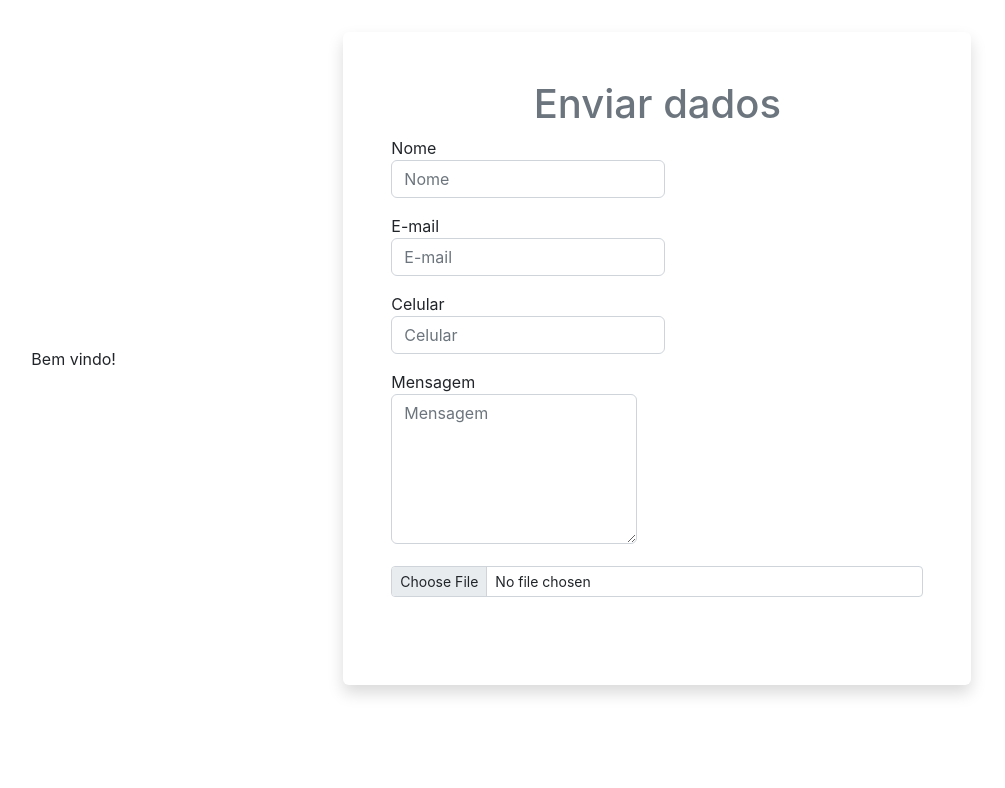
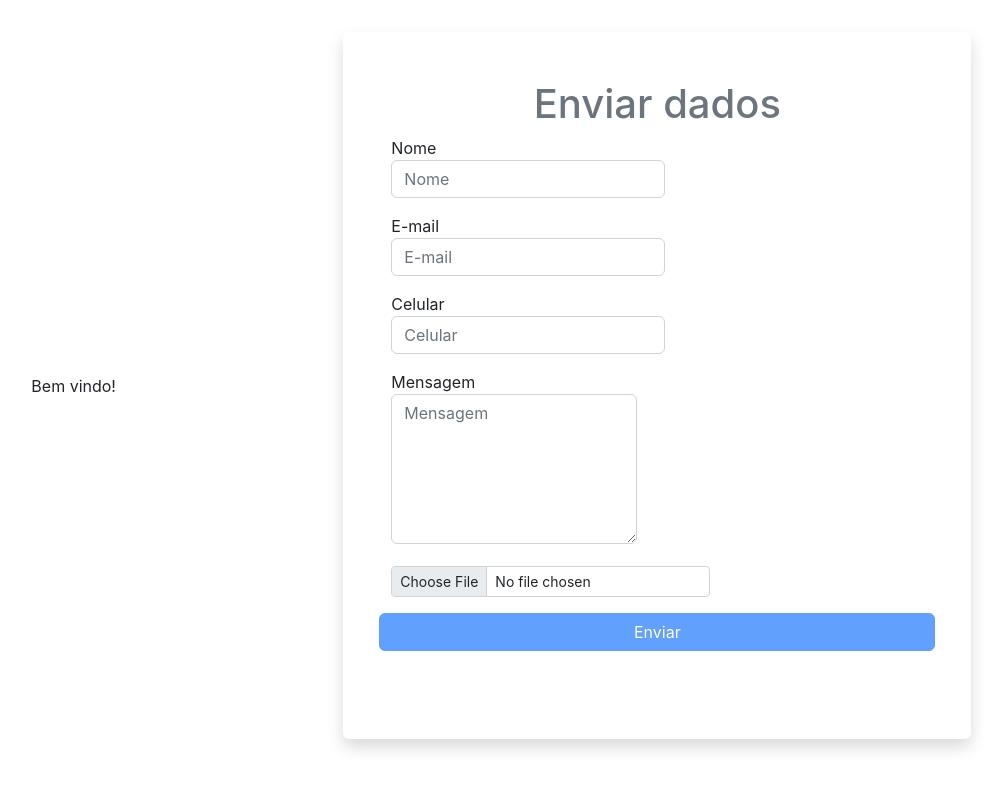
Before and after one commit to GustavoSFer/msb-front-end, a React (Create React App) app: page / in a window 1280 px wide. Shown: the top 788 px of the page, without its empty margins (200-1205 px from the left). Built offline with nearby package versions, Linux system fonts and the light colour scheme.

Commit message:
Feat: Botão enviar e validando email

```diff
--- /dev/null
+++ b/src/Components/Button.jsx
@@ -0,0 +1,24 @@
+import React from 'react';
+import PropTypes from 'prop-types';
+
+function Button({ children, disable, onClick }) {
+  return (
+    <button
+      type="button"
+      className="btn btn-primary mt-3"
+      disabled={disable}
+      onClick={onClick}
+    >
+      {children}
+    </button>
+  );
+}
+
+Button.defaultProps = { disable: false, onClick: () => {} };
+Button.propTypes = {
+  children: PropTypes.node.isRequired,
+  disable: PropTypes.bool,
+  onClick: PropTypes.func,
+};
+
+export default Button;
--- a/src/Pages/Cadastro.jsx
+++ b/src/Pages/Cadastro.jsx
@@ -1,4 +1,5 @@
 import React, { useState } from 'react';
+import Button from '../Components/Button';
 import Input from '../Components/Input';
 import '../Style/Input.css';
 
@@ -11,10 +12,21 @@ function Cadastro() {
 
   const handleSubmit = (e) => {
     e.preventDefault();
-    console.log(name);
-    e.preventDefault();
-    const formData = new FormData();
-    formData.append('file', file);
+    const typeFile = ['pdf', 'doc', 'docx', 'odt', 'txt'];
+    const extensao = file.name.split('.');
+    if (typeFile.includes(extensao[1])) {
+      console.log('correto');
+    } else {
+      console.log('incorreto');
+    }
+    // const formData = new FormData();
+    // formData.append('file', file);
+    // console.log(file);
+  };
+
+  const isValid = (emailToTest) => {
+    const regexEmail = /^[a-z0-9.]+@[a-z0-9]+\.[a-z]+(\.[a-z]+)?$/i;
+    return regexEmail.test(emailToTest);
   };
 
   return (
@@ -70,12 +82,21 @@ function Cadastro() {
                 </label>
               </div>
               <div>
-                <input
-                  type="file"
-                  className="form-control form-control-sm mt-3"
-                  onChange={(e) => setFile(e.target.files[0])}
-                />
+                <label htmlFor="file">
+                  <input
+                    type="file"
+                    id="file"
+                    className="form-control form-control-sm mt-3"
+                    onChange={(e) => setFile(e.target.files[0])}
+                  />
+                </label>
               </div>
+              <Button
+                onClick={handleSubmit}
+                disable={!(isValid(email))}
+              >
+                Enviar
+              </Button>
             </div>
           </form>
         </div>
```
